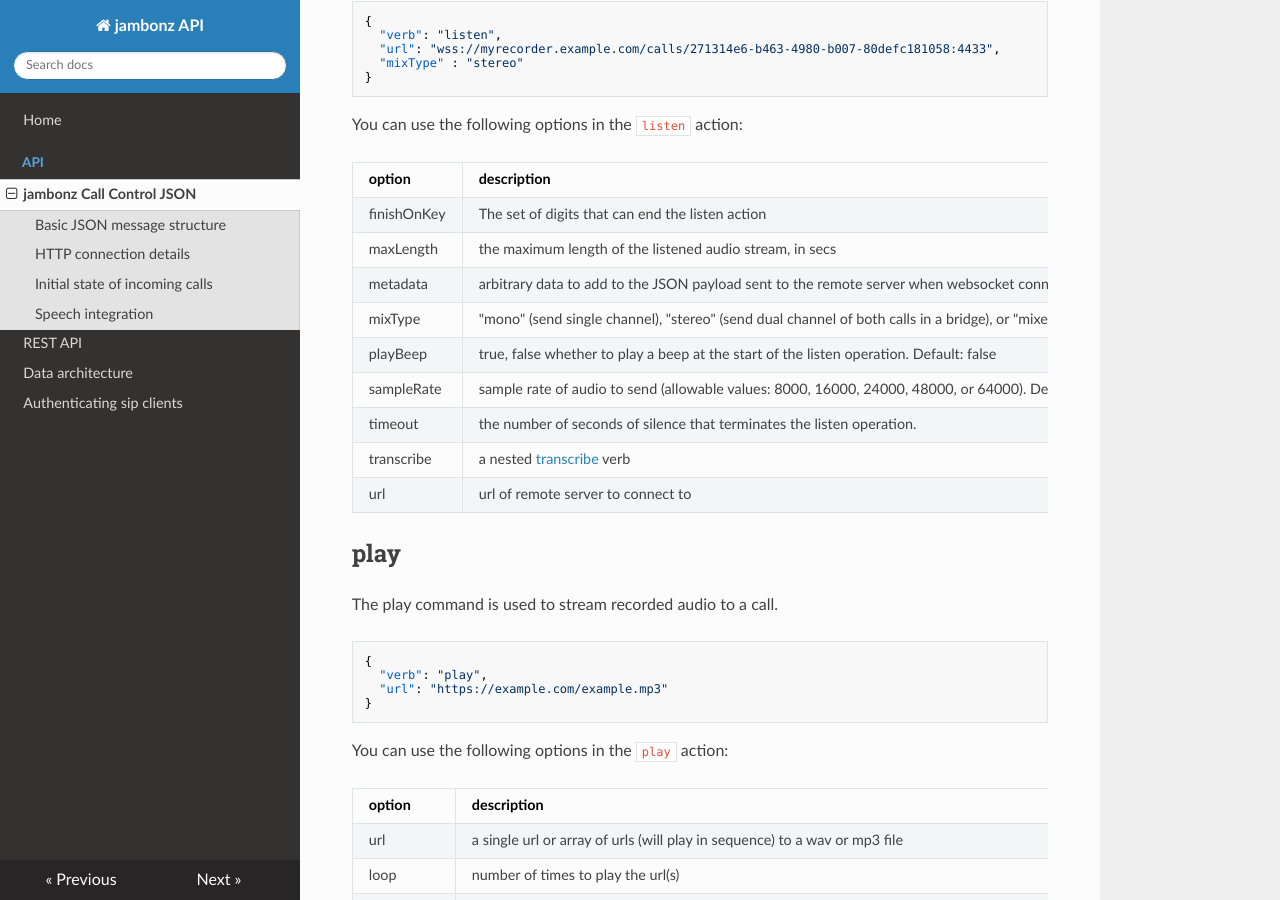
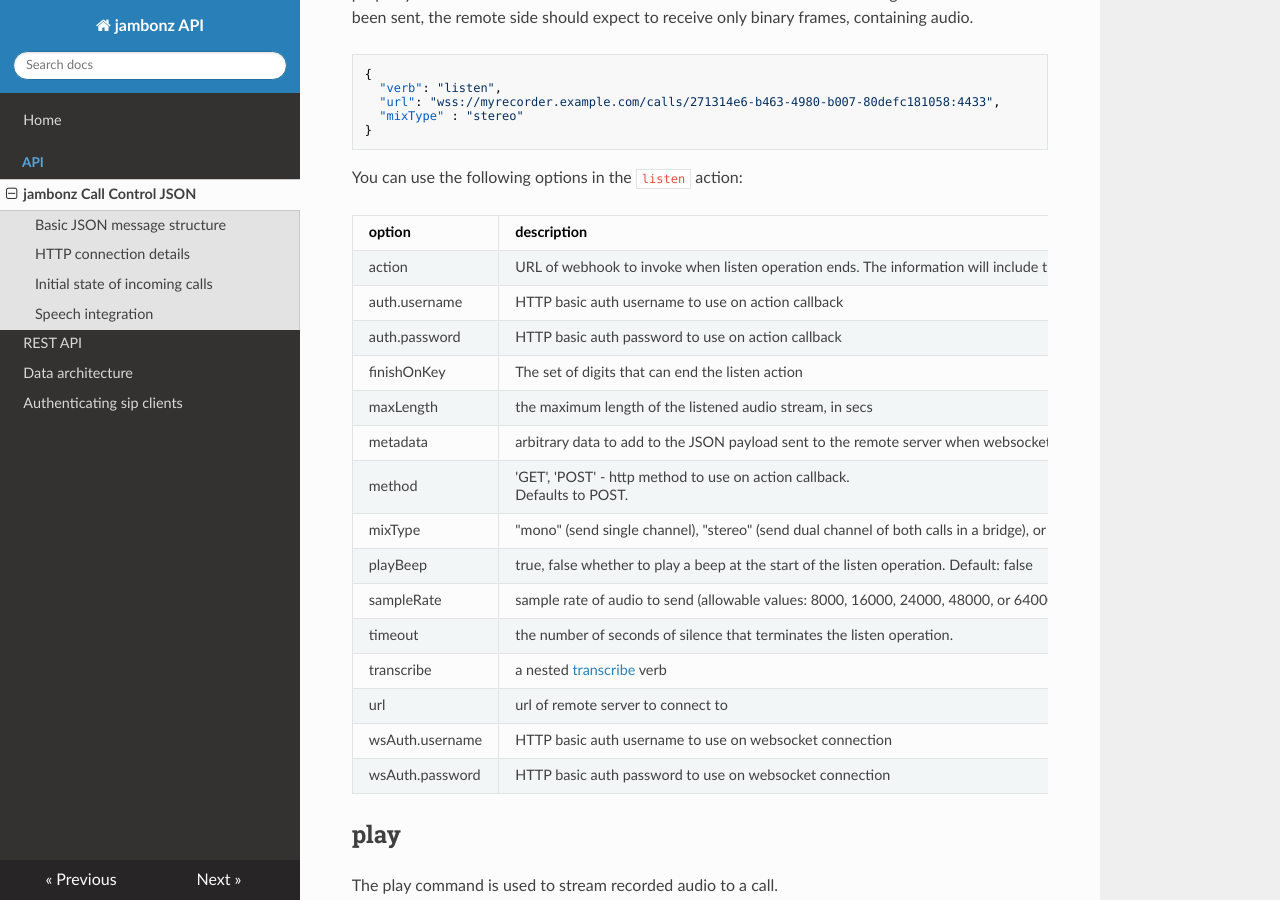
Before and after one commit to jambonz/jambonz-docs, an MkDocs documentation site: the page built from docs/jambonz.md, in a window 1280 px wide and 900 px high, scrolled down 9709 px. Built offline with MkDocs 1.6.1, drawn with Linux system fonts in a browser that asks for light colours; nearby versions of some CDN libraries; some of the changed text lies outside the part shown.

Commit message:
add'l listen props

```diff
--- a/docs/jambonz.md
+++ b/docs/jambonz.md
@@ -301,6 +301,7 @@
 | action | URL of webhook to invoke collected digits or speech.  The 'action' URL may be either an absolute or relative URL.  If the latter, it is applied to the base URL of the original application, and if basic auth was used for the original request, then it will be for this request as well | yes |
 | finishOnKey | dmtf key that signals the end of input | no |
 | input | array, specifying allowed types of input: ['digits'], ['speech'], or ['digits', 'speech'].  Default: ['digits'] | no |
+| method | 'GET', 'POST' - http method to use on action callback.  <br/>Defaults to POST.| no|
 | numDigits | number of dtmf digits expected to gather | no |
 | partialResultCallback | url to send interim transcription results to. Partial transcriptions are only generated if this property is set. | no |
 | play | nested [play](#play) command that can be used to prompt the user | no |
@@ -362,15 +363,21 @@
 
 | option        | description | required  |
 | ------------- |-------------| -----|
+| action | URL of webhook to invoke when listen operation ends.  The information will include the duration of the audio stream, and also a 'digits' property if the recording was terminated by a dtmf key.  The 'action' URL may be either an absolute or relative URL.  If the latter, it is applied to the base URL of the original application, and if basic auth was used for the original request, then it will be for this request as well | yes |
+| auth.username | HTTP basic auth username to use on action callback | no |
+| auth.password | HTTP basic auth password to use on action callback | no |
 | finishOnKey | The set of digits that can end the listen action | no |
 | maxLength | the maximum length of the listened audio stream, in secs | no |
 | metadata | arbitrary data to add to the JSON payload sent to the remote server when websocket connection is first connected | no |
+| method | 'GET', 'POST' - http method to use on action callback.  <br/>Defaults to POST.| no|
 | mixType | "mono" (send single channel), "stereo" (send dual channel of both calls in a bridge), or "mixed" (send audio from both calls in a bridge in a single mixed audio stream) Default: mono | no |
 | playBeep | true, false whether to play a beep at the start of the listen operation.  Default: false | no |
 | sampleRate | sample rate of audio to send (allowable values: 8000, 16000, 24000, 48000, or 64000).  Default: 8000 | no |
 | timeout | the number of seconds of silence that terminates the listen operation.| no |
 | transcribe | a nested [transcribe](#transcribe) verb | no |
 | url | url of remote server to connect to | yes |
+| wsAuth.username | HTTP basic auth username to use on websocket connection | no |
+| wsAuth.password | HTTP basic auth password to use on websocket connection | no |
 
 ## play
 
```
